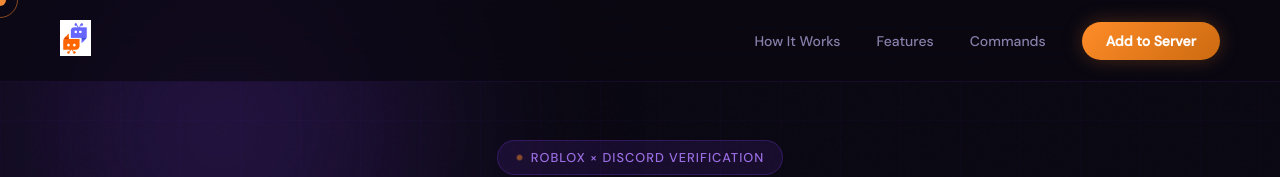
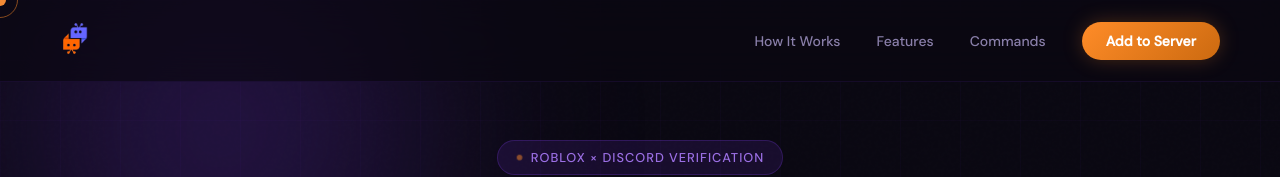
Before and after one commit to MrSourV/zentry-website, a plain HTML site: page index.html in a window 1280 px wide. Shown: the top 177 px of the page. Drawn offline with Linux system fonts and the light colour scheme.

Commit message:
Update index.html

```diff
--- a/index.html
+++ b/index.html
@@ -149,7 +149,7 @@
   <div class="cursor-ring" id="cursorRing"></div>
 
   <nav>
-    <a href="#"><img src="https://github.com/MrSourV/zentry-website/blob/main/imhjage.png?raw=true" style="height:36px;width:auto;" /></a>
+    <a href="#"><img src="https://github.com/MrSourV/zentry-website/blob/main/download%20(3).png?raw=true" style="height:36px;width:auto;" /></a>
     <ul class="nav-links">
       <li><a href="#how">How It Works</a></li>
       <li><a href="#features">Features</a></li>
```
